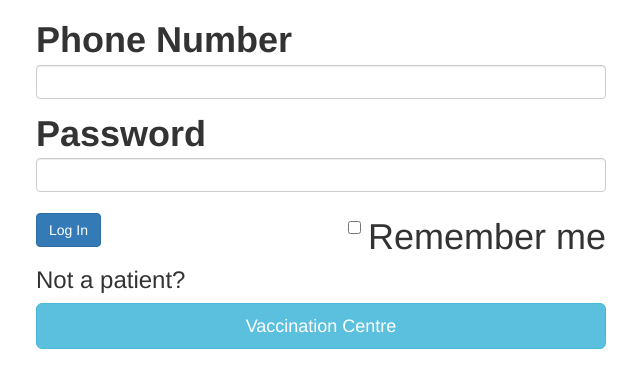
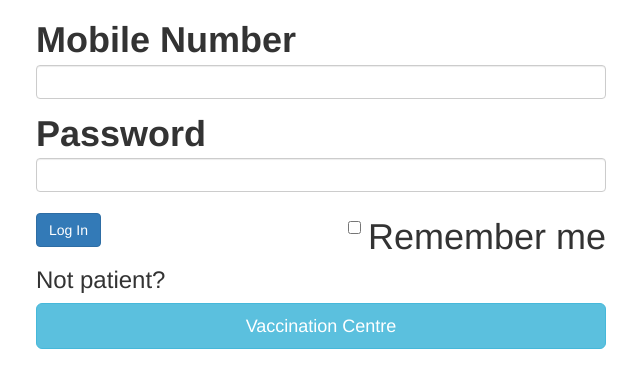
Before and after one commit to manoj-b-22/C-19-Vaccine, a Django app: template C19V/templates/login.html in a window 1280 px wide. Shown: the top 388 px of the page, without its empty margins (19-659 px from the left). Run offline with Django 3.2, Linux system fonts and the light colour scheme; the template is opened without the code that fills it, so the values that code supplies are empty; parts of the project's set-up code (start-up, migrations or seed data) failed here and were passed over; some libraries are stand-ins or nearby versions.

Commit message:
edited login html page

```diff
--- a/C19V/templates/login.html
+++ b/C19V/templates/login.html
@@ -25,7 +25,7 @@
 
               <form role="form">
                 <div class="form-group">
-                  <label for="inputUsernameEmail">Phone Number</label>
+                  <label for="inputUsernameEmail">Mobile Number</label>
                   <input type="number" class="form-control" id="inputUsernameEmail">
                 </div>
                 <div class="form-group">
@@ -41,7 +41,7 @@
                   Log In
                 </button>
               </form>
-              <h3>Not a patient?</h3>
+              <h3>Not patient?</h3>
               <a href="VaccinationCentres" class="btn btn-lg btn-info btn-block">Vaccination Centre</a>
             </div>
           </div>
```
